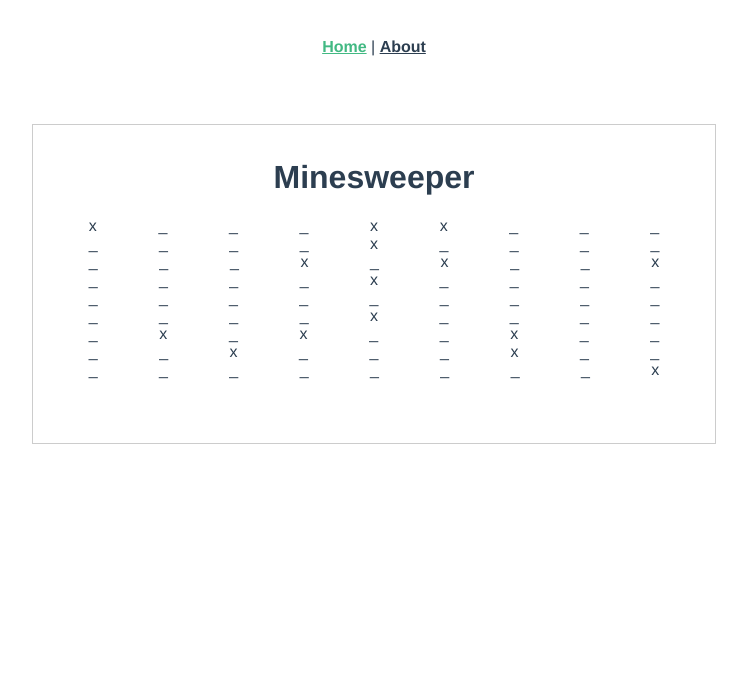
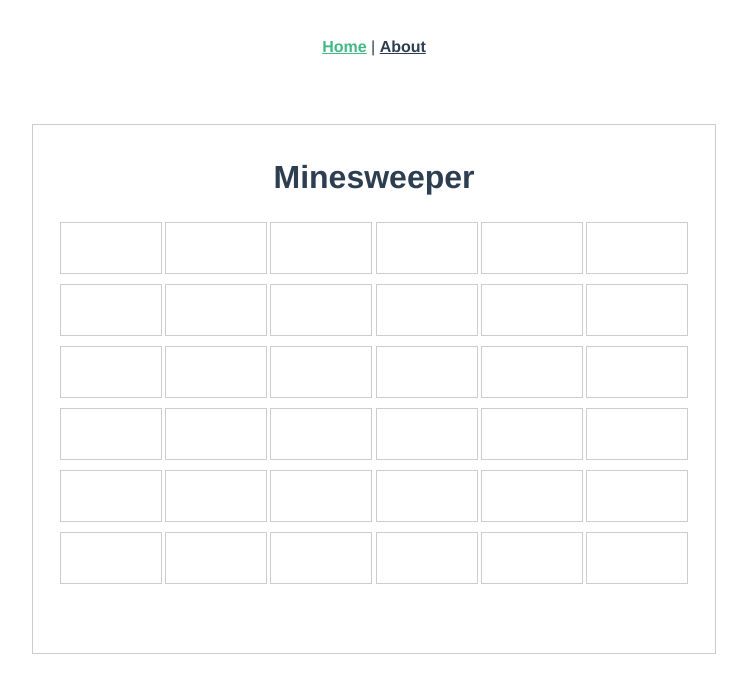
Before and after one commit to eozelius/vue_2-minesweeper_deprecated, a Vue app: page /#/ in a window 1280 px wide. Shown: the top 692 px of the page, without its empty margins (266-1013 px from the left). Built offline with nearby package versions, Linux system fonts and the light colour scheme; the HTML template or start-up script is replaced by a standard one.

Commit message:
Board   1. Initialize board with a 2d Array of anonymous objects, {value: '_', active: true}   2. Randomly place mines on board {value: 'x'}
Cell
  1. Initialize Cell with passed props for row, col, active, and value.
  2. If a cell is clicked, emit an event to board

```diff
--- a/src/components/Board.vue
+++ b/src/components/Board.vue
@@ -3,13 +3,21 @@
     <h1>{{ title }}</h1>
     <div class="row" v-for="(row, i) in board" :key="i">
       <div class="col" v-for="(col, j) in row" :key="j">
-        {{ col }}
+        <Cell
+          :value="col.value"
+          :active="col.active"
+          :row="i"
+          :col="j"
+          v-on:cell-clicked="handleClick"
+        />
       </div>
     </div>
   </div>
 </template>
 
 <script>
+import Cell from "@/components/Cell.vue";
+
 export default {
   name: "Board",
   data: () => {
@@ -20,33 +28,57 @@ export default {
   },
 
   mounted() {
-    this.generateBoard(9, 9, 15);
+    this.generateBoard(6, 6, 5);
   },
 
   methods: {
     randomNum: max => {
+      // return a random number between 0 and max inclusively
       return Math.floor(Math.random() * Math.floor(max));
     },
 
     generateBoard(rows, cols, mines) {
-      // Initialize board to empty
+      const getAvailableCells = () => {
+        const availableCells = [];
+        for (let i = 0; i < rows; i++) {
+          for (let j = 0; j < cols; j++) {
+            if (this.board[i][j].value === "_") {
+              availableCells.push([i, j]);
+            }
+          }
+        }
+        return availableCells;
+      };
+
+      // Initialize board to entirely empty but active cells
       for (let r = 0; r < rows; r++) {
-        this.board.push(new Array(cols).fill("_"));
+        this.$set(this.board, r, []);
+        for (let c = 0; c < cols; c++) {
+          this.$set(this.board[r], c, {
+            value: "_",
+            active: true
+          });
+        }
       }
 
       // Place mines
-      do {
-        const row = this.randomNum(rows);
-        const col = this.randomNum(cols);
+      for (let m = 0; m < mines; m++) {
+        const availableCells = getAvailableCells();
+        const randomNum = this.randomNum(availableCells.length);
+        const cell = availableCells[randomNum];
+        const row = cell[0];
+        const col = cell[1];
+        this.$set(this.board[row][col], "value", "x");
+      }
+    },
 
-        if (this.board[row][col] === "x") {
-          continue;
-        } else {
-          this.board[row][col] = "x";
-          mines = mines - 1;
-        }
-      } while (mines > 0);
+    handleClick(row, col) {
+      this.$set(this.board[row][col], "active", false);
     }
+  },
+
+  components: {
+    Cell
   }
 };
 </script>
--- /dev/null
+++ b/src/components/Cell.vue
@@ -0,0 +1,51 @@
+<template>
+  <div
+    :class="{ 'cell-container': true, active: active }"
+    @click="emitCellClicked"
+  ></div>
+</template>
+
+<script>
+export default {
+  name: "minesweeper-cell",
+
+  props: {
+    value: {
+      type: String,
+      default: "_"
+    },
+    active: {
+      type: Boolean,
+      default: true
+    },
+    row: {
+      type: Number,
+      default: 0
+    },
+    col: {
+      type: Number,
+      default: 0
+    }
+  },
+
+  methods: {
+    emitCellClicked() {
+      this.$emit("cell-clicked", this.row, this.col);
+    }
+  }
+};
+</script>
+
+<style lang="scss" scoped>
+.cell-container {
+  width: 95%;
+  margin: 5px auto;
+  height: 50px;
+  border: 1px solid red;
+  cursor: pointer;
+}
+
+.cell-container.active {
+  border: 1px solid #ccc;
+}
+</style>
```
